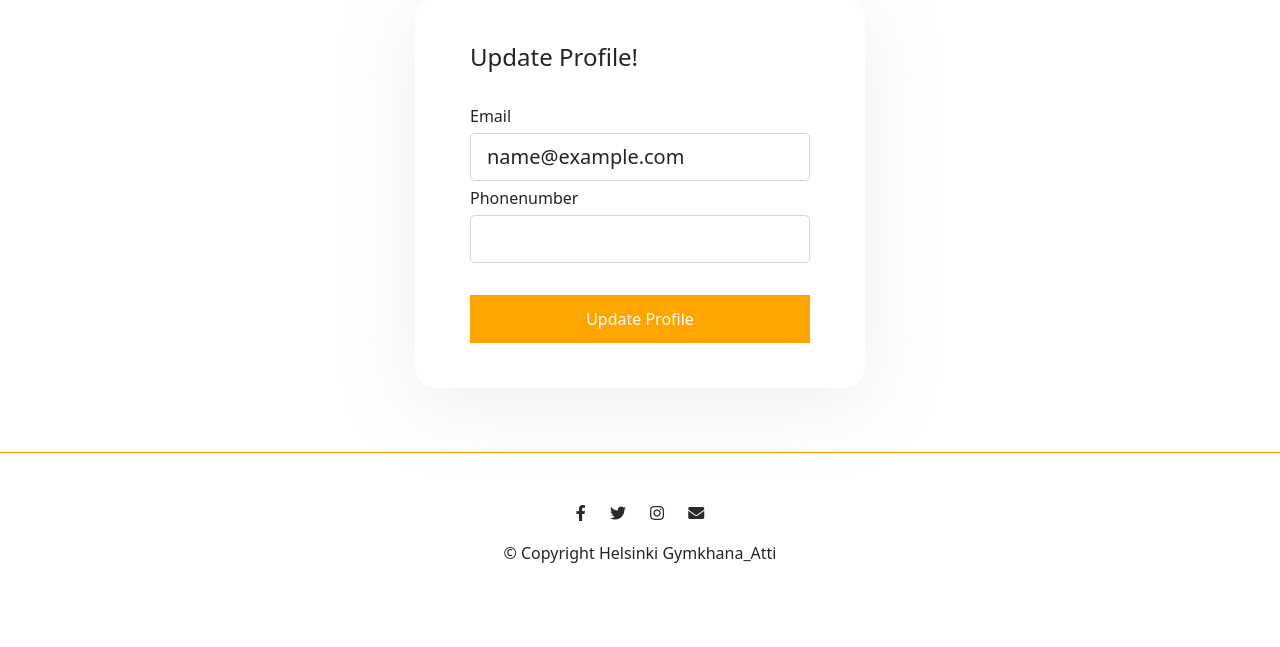
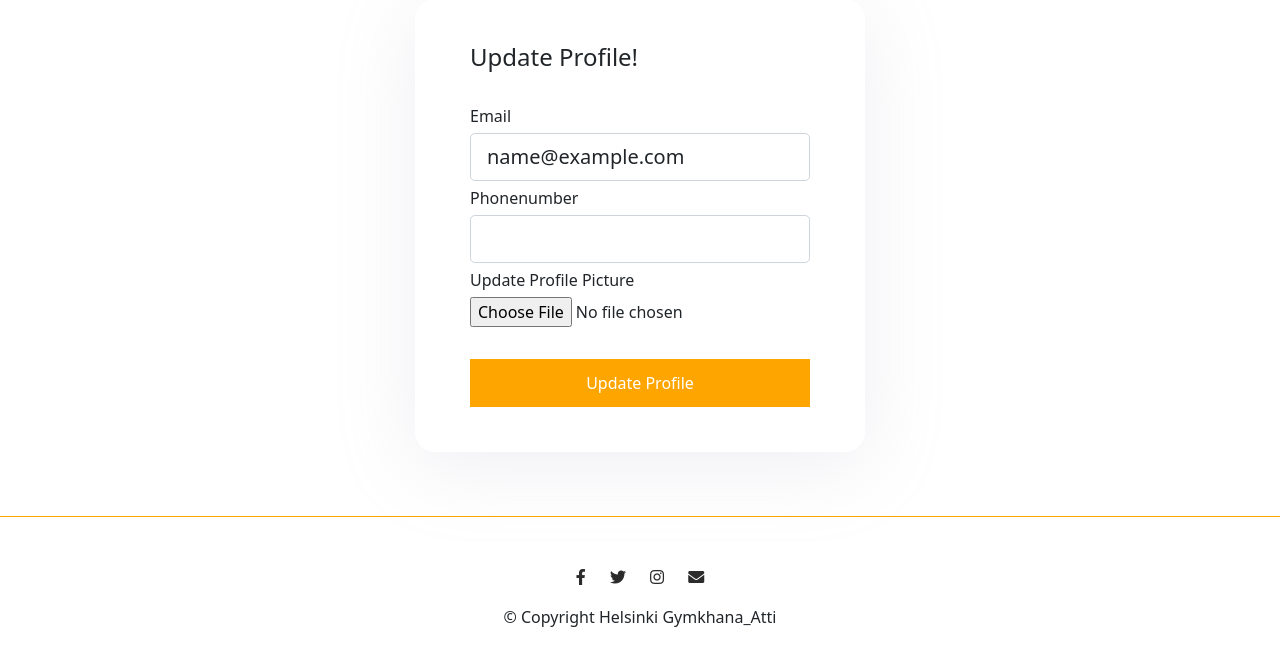
Before and after one commit to AttiR/Gymkhana-gladiators-cc, a Flask app: page /update in a window 1280 px wide. Shown: the part 177-824 px from the top of the page. Before the commit the page ends 740 px from the top, so only its background shows below. Run offline with Flask 2, Linux system fonts and the light colour scheme; the visitor is signed in with stand-in values (Sample User, id 1); data comes from the database, SQL or seed files in the repository; some libraries are stand-ins or nearby versions.

Commit message:
user profile image

```diff
--- a/app/auth/forms.py
+++ b/app/auth/forms.py
@@ -1,4 +1,5 @@
 from flask_wtf import FlaskForm
+from flask_wtf.file import FileField, FileAllowed
 from wtforms import StringField, PasswordField, SubmitField, BooleanField, TextAreaField
 from wtforms import ValidationError
 from wtforms.validators import DataRequired, Length, Email, Regexp, EqualTo
@@ -64,6 +65,8 @@ class UpdateAccountForm(FlaskForm):
     phonenumber = StringField('Phonenumber', validators=[DataRequired(),Length(5, 15),
         Regexp('^[0-9]*$', 0, 'for phonenumber only numbers')])
 
+    picture = FileField('Update Profile Picture', validators=[FileAllowed(['jpg', 'png'])])
+
     submit = SubmitField('Update Profile')
 
 
--- a/app/auth/views.py
+++ b/app/auth/views.py
@@ -7,7 +7,7 @@ from ..import db, bcrypt
 #from app import mail
 #from flask_mail import Message
 from ..emails import send_email
-from .utilits import generate_confirmation_token, confirm_token
+from .utilits import generate_confirmation_token, confirm_token, save_picture
 from werkzeug.security import generate_password_hash, check_password_hash
 from flask_login import login_user, current_user, logout_user, login_required
 
@@ -125,6 +125,10 @@ def account():
 def update():
     form=UpdateAccountForm()
     if form.validate_on_submit():
+        if form.picture.data:
+            picture_file=save_picture(form.picture.data) #import save_picture from utilitis
+            current_user.image_file=picture_file
+
 
         current_user.email=form.email.data
         current_user.phonenumber=form.phonenumber.data
--- a/app/templates/auth/updateprofile.html
+++ b/app/templates/auth/updateprofile.html
@@ -4,7 +4,13 @@ Profile {% endblock %} {% block main %}
   <div class="Big-form">
     <div class="div-center">
       <div class="form-block">
-        <form id="update-form" method="POST" action="/update">
+        <form
+          id="update-form"
+          method="POST"
+          action="/update"
+          enctype="multipart/form-data"
+        >
+          <!--- to make errors obvious--->
           {{ form.hidden_tag() }}
           <fieldset class="form-group">
             <legend class="mb-4">Update Profile!</legend>
@@ -34,6 +40,14 @@ Profile {% endblock %} {% block main %}
               {% else %} {{ form.phonenumber(class="form-control
               form-control-lg") }} {% endif %}
             </div>
+
+            <div class="form-group">
+              {{ form.picture.label() }} {{
+              form.picture(class="form-control-file") }} {% if
+              form.picture.errors%} {% for error in form.picture.errors %}
+              <span class="text-danger">{{ error }}</span>
+              {% endfor %} {% endif %}
+            </div>
           </fieldset>
           <div class="form-group">
             {{ form.submit(class= "register-bttn") }}
```
Also changed, not shown: app/auth/utilits.py (+15 -1 lines), app/templates/auth/account.html (+14 -10 lines), app/static/img/profileimg/7c1845cc5d2a7f3a.jpg (added).
